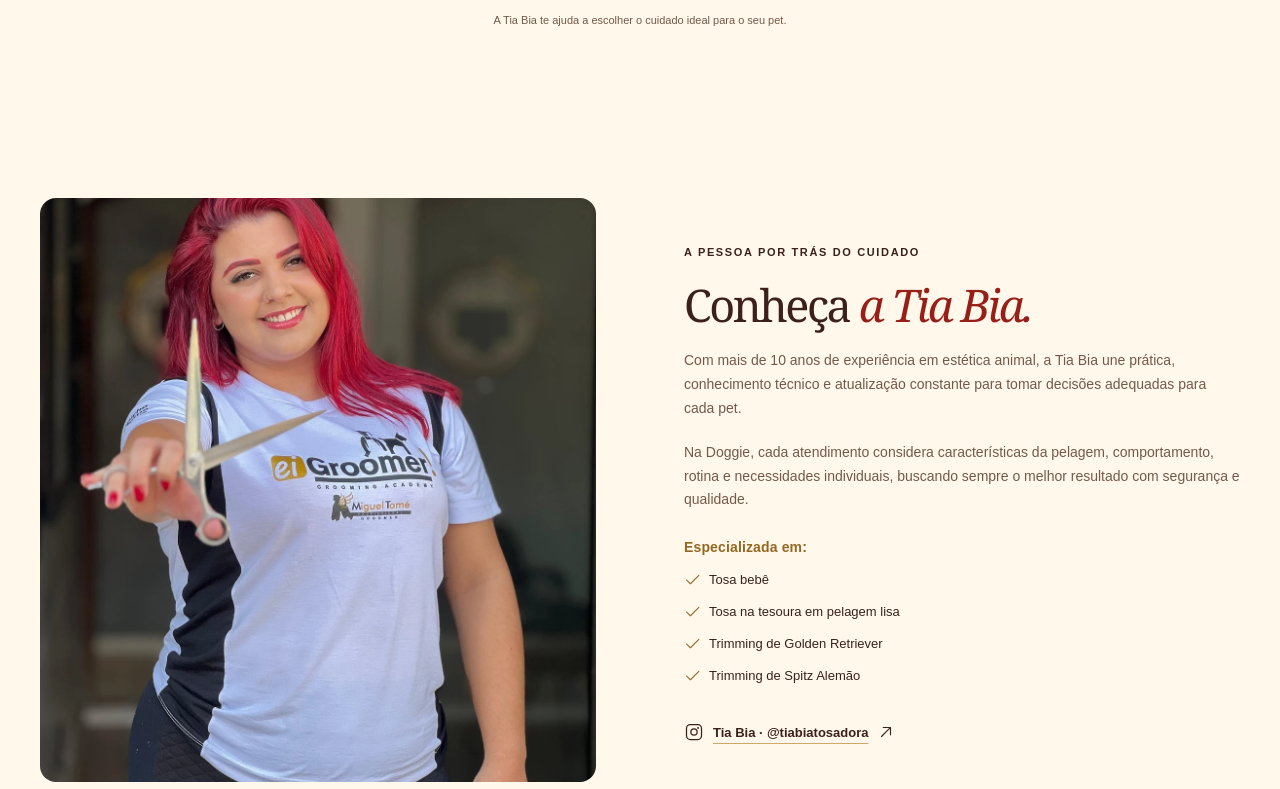
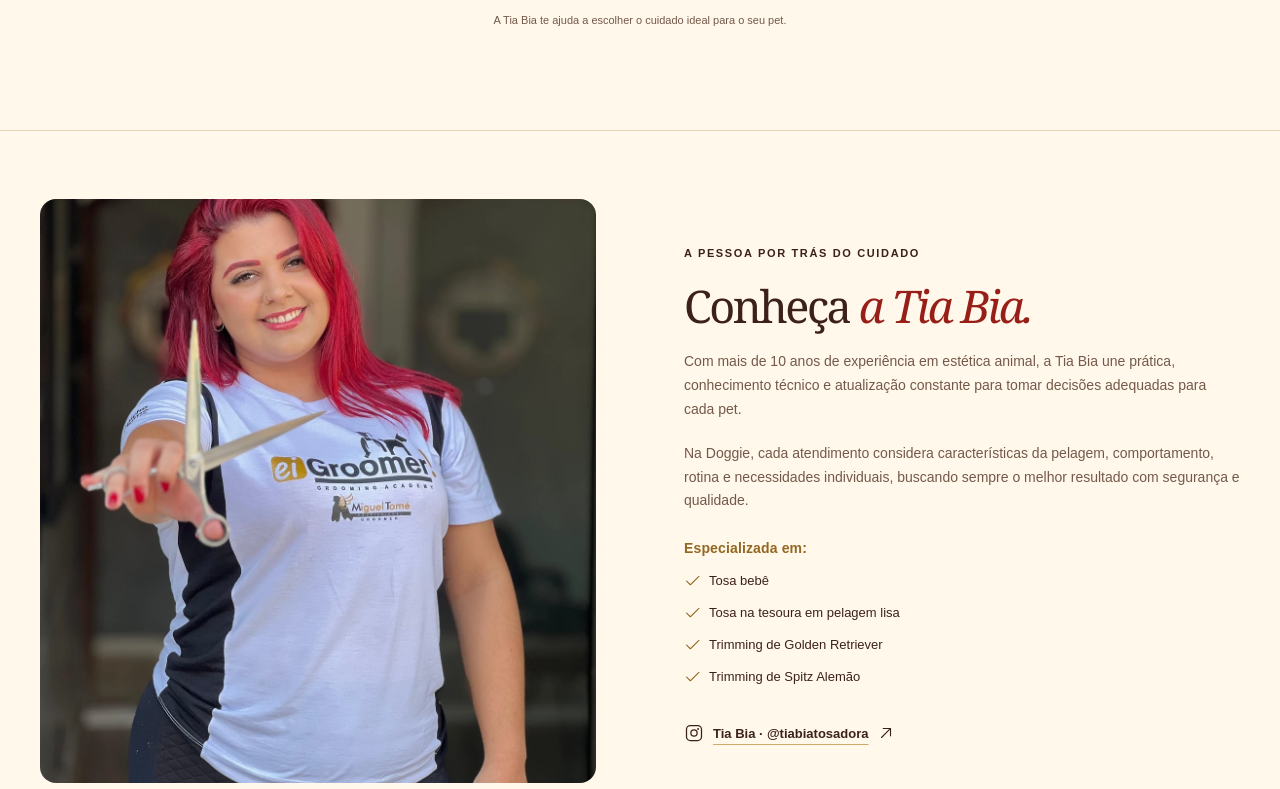
Before and after one commit to barcelos-lucas/doggie-lp, a React (Vite) app: page / in a window 1280 px wide. Shown: the part 4206-4995 px from the top of the page. Built offline with nearby package versions, Linux system fonts and the light colour scheme.

Commit message:
refine: separar servicos e perfil da tia bia

```diff
--- a/src/styles.css
+++ b/src/styles.css
@@ -67,6 +67,7 @@
 .experience-section{background:var(--surface)}.experience-section .steps{margin-top:37px}.experience-section .steps>article{padding-left:47px}.step-badge{display:inline-flex;margin-top:12px;background:var(--surface-deep);color:var(--gold-ink);padding:5px 9px;border-radius:4px;font-size:10px;font-weight:650}.experience-section .steps p{margin-top:10px}
 .reviews-section{background:var(--paper)}.reviews-section .review-empty{background:var(--surface-warm)}
 .reviews-section+.care-section{border-top:1px solid var(--line)}
+.services-section+.about-section{border-top:1px solid var(--line)}
 .location-place{font-family:'Fraunces Variable',Georgia,serif;font-size:25px;line-height:1.25;margin-top:25px;max-width:350px}.location-note{font-size:13px;color:var(--muted);margin:12px 0 25px}.location-copy .button{font-size:12px}
 @media(min-width:640px){.pillars-grid{grid-template-columns:repeat(2,1fr);column-gap:32px}.service-categories{grid-template-columns:repeat(3,1fr);gap:18px}.service-category{padding:28px 23px 23px}.service-category ul{grid-template-columns:1fr}.price-card{grid-template-columns:1.1fr .9fr;align-items:center;padding:42px 44px}.price-card h2{font-size:46px}.price-side{border-top:0;border-left:1px solid rgb(255 255 255 / .3);padding:7px 0 7px 35px}.plans-grid{grid-template-columns:repeat(2,1fr);max-width:720px}.portfolio-empty{padding:30px}.portfolio-grid{grid-template-columns:repeat(3,1fr)}.experience-section .steps{grid-template-columns:repeat(2,1fr);gap:35px 40px}.experience-section .steps>article{padding-left:0}.experience-section .step-number{position:static;display:block;margin-bottom:12px}}
 @media(min-width:1024px){.hero h1{font-size:clamp(58px,5.4vw,78px)}.hero-description{font-size:17px}.trust-list{gap:12px 22px}.trust-list li{font-size:12px}.pillars-grid{grid-template-columns:repeat(4,1fr);gap:30px;border-top:0}.pillar-card{border-top:1px solid var(--line);border-bottom:0;padding:28px 0 0}.pillar-card h3{font-size:20px}.service-categories{gap:24px}.service-category{padding:31px 27px 25px}.service-category h3{font-size:25px}.service-category ul{gap:11px}.price-section{padding-top:0}.plans-grid{gap:20px}.plan-card{padding:27px 25px}.portfolio-empty{margin-top:39px}.experience-section .steps{grid-template-columns:repeat(4,1fr);gap:30px}.experience-section .steps>article{padding-left:0}.experience-section .steps h3{font-size:19px}.location-place{font-size:29px}.navigation{order:2;margin-left:auto}}
```
